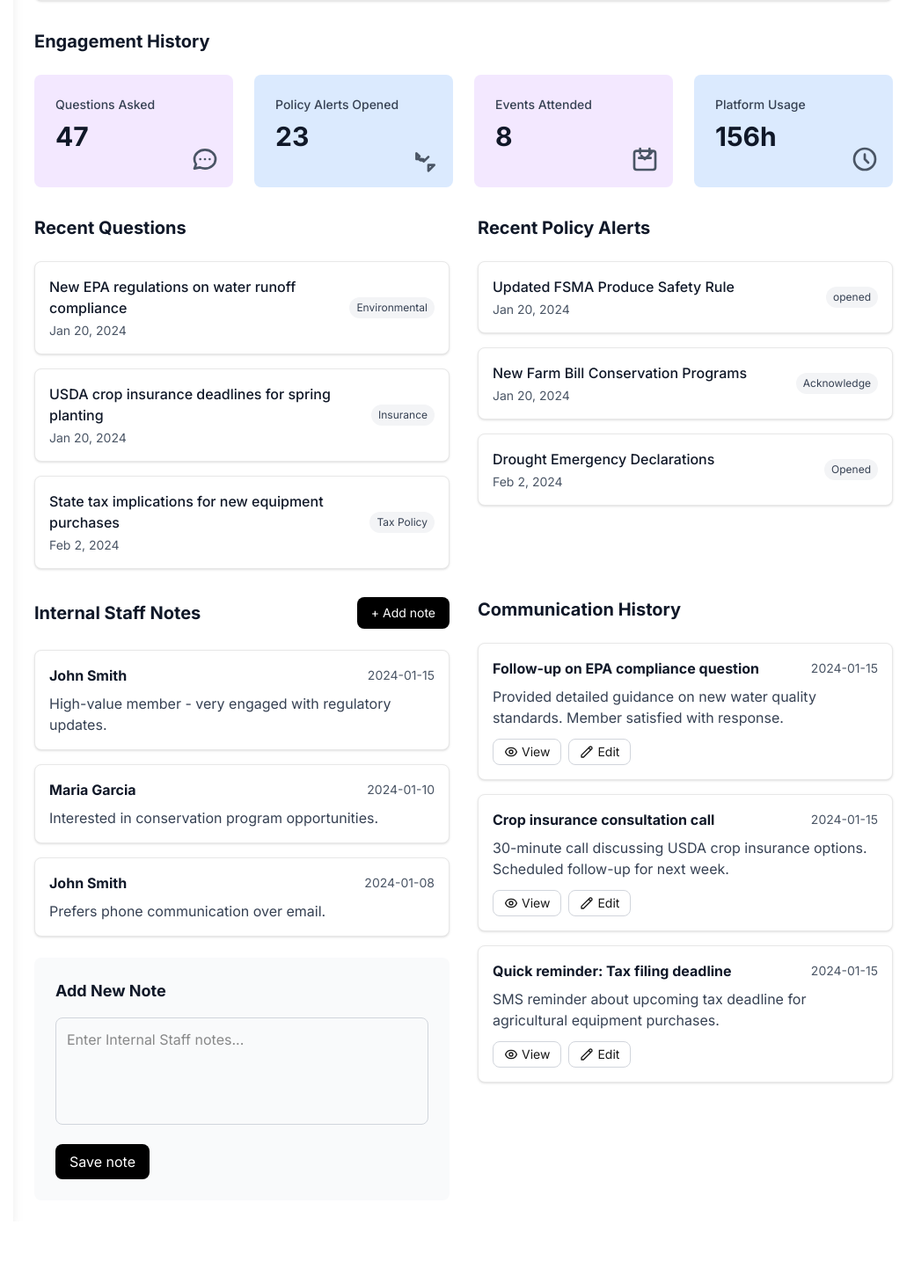
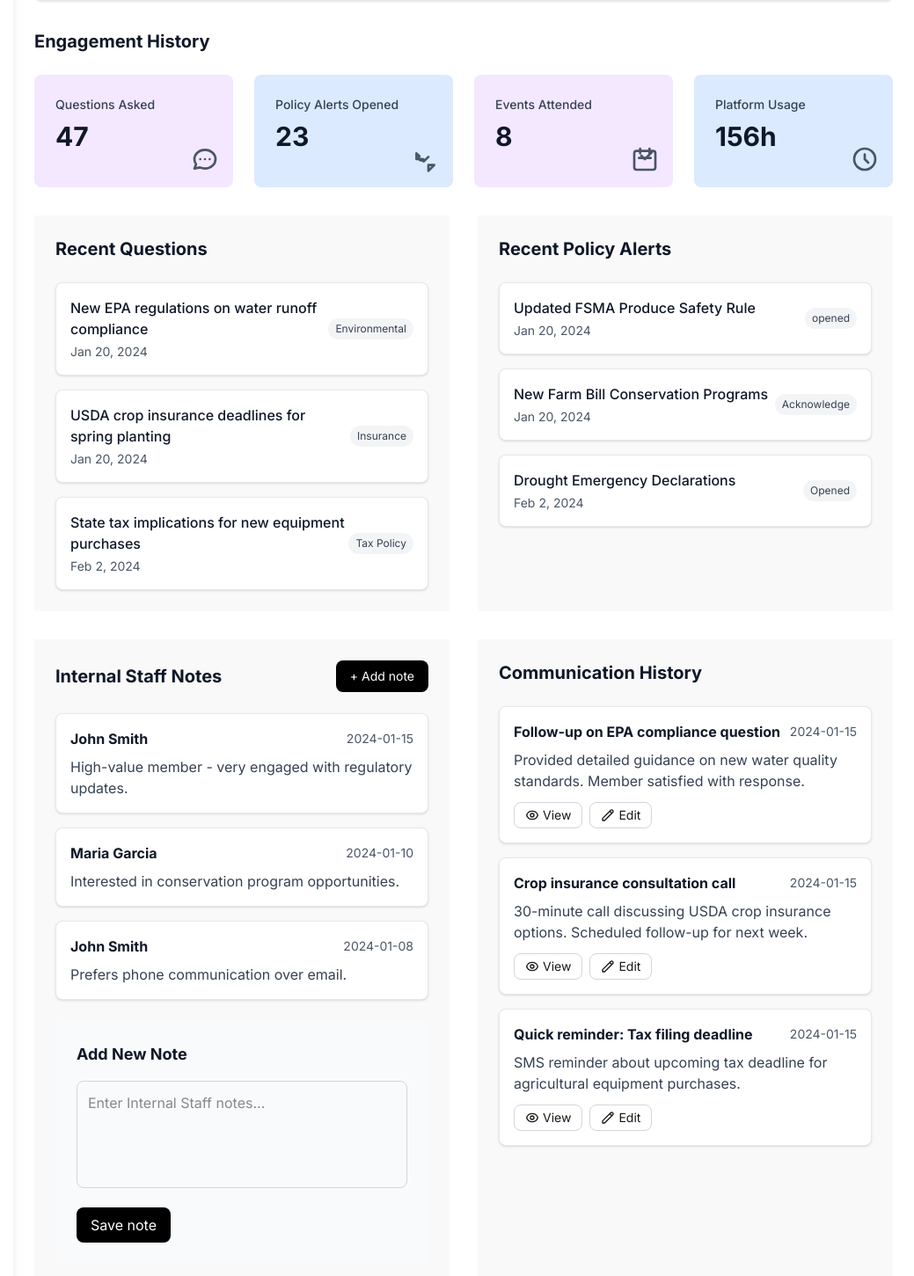
Before and after one commit to inderjeetladi/msa, a Next.js app: page /staff-facing-profile in a window 1280 px wide. Shown: the part 465-1916 px from the top of the page at 88% size, without its empty margins (241-1280 px from the left). Before the commit the page ends 1854 px from the top, so only its background shows below. Built offline with nearby package versions, Linux system fonts and the light colour scheme.

Commit message:
profile-page

```diff
--- a/src/app/staff-facing-profile/page.tsx
+++ b/src/app/staff-facing-profile/page.tsx
@@ -158,7 +158,7 @@ export default function StaffFacingProfile() {
         {/* Recent Questions and Policy Alerts Section */}
         <div className="mt-8 grid grid-cols-1 lg:grid-cols-2 gap-8">
           {/* Recent Questions */}
-          <div>
+          <div className="bg-[#F9F9FA] p-6">
             <h3 className="text-xl font-bold text-gray-900 mb-6">Recent Questions</h3>
 
             <div className="space-y-4">
@@ -204,7 +204,7 @@ export default function StaffFacingProfile() {
           </div>
 
           {/* Recent Policy Alerts */}
-          <div>
+          <div className="bg-[#F9F9FA] p-6">
             <h3 className="text-xl font-bold text-gray-900 mb-6">Recent Policy Alerts</h3>
 
             <div className="space-y-4">
@@ -253,7 +253,7 @@ export default function StaffFacingProfile() {
         {/* Internal Staff Notes and Communication History Section */}
         <div className="mt-8 grid grid-cols-1 lg:grid-cols-2 gap-8">
           {/* Internal Staff Notes */}
-          <div>
+          <div className="bg-[#F9F9FA] p-6">
             <div className="flex items-center justify-between mb-6">
               <h3 className="text-xl font-bold text-gray-900">Internal Staff Notes</h3>
               <button className="px-4 py-2 bg-black text-white rounded-lg hover:bg-gray-800 transition-colors text-sm">
@@ -305,7 +305,7 @@ export default function StaffFacingProfile() {
           </div>
 
           {/* Communication History */}
-          <div>
+          <div className="bg-[#F9F9FA] p-6">
             <h3 className="text-xl font-bold text-gray-900 mb-6">Communication History</h3>
 
             <div className="space-y-4">
--- a/src/components/weather/WeatherCard.tsx
+++ b/src/components/weather/WeatherCard.tsx
@@ -164,7 +164,7 @@ export default function WeatherCard({ className = "" }: WeatherCardProps) {
         <li className="flex items-center">
           Current: {weatherData.current.temperature}°F — {weatherData.current.description}
         </li>
-        <li className="flex items-center mt-2">
+        <li className="flex items-center mt-2 flex-wrap">
           <span className="font-medium">Recommendation:</span> {plantingRecommendation}
         </li>
       </ul>
```
